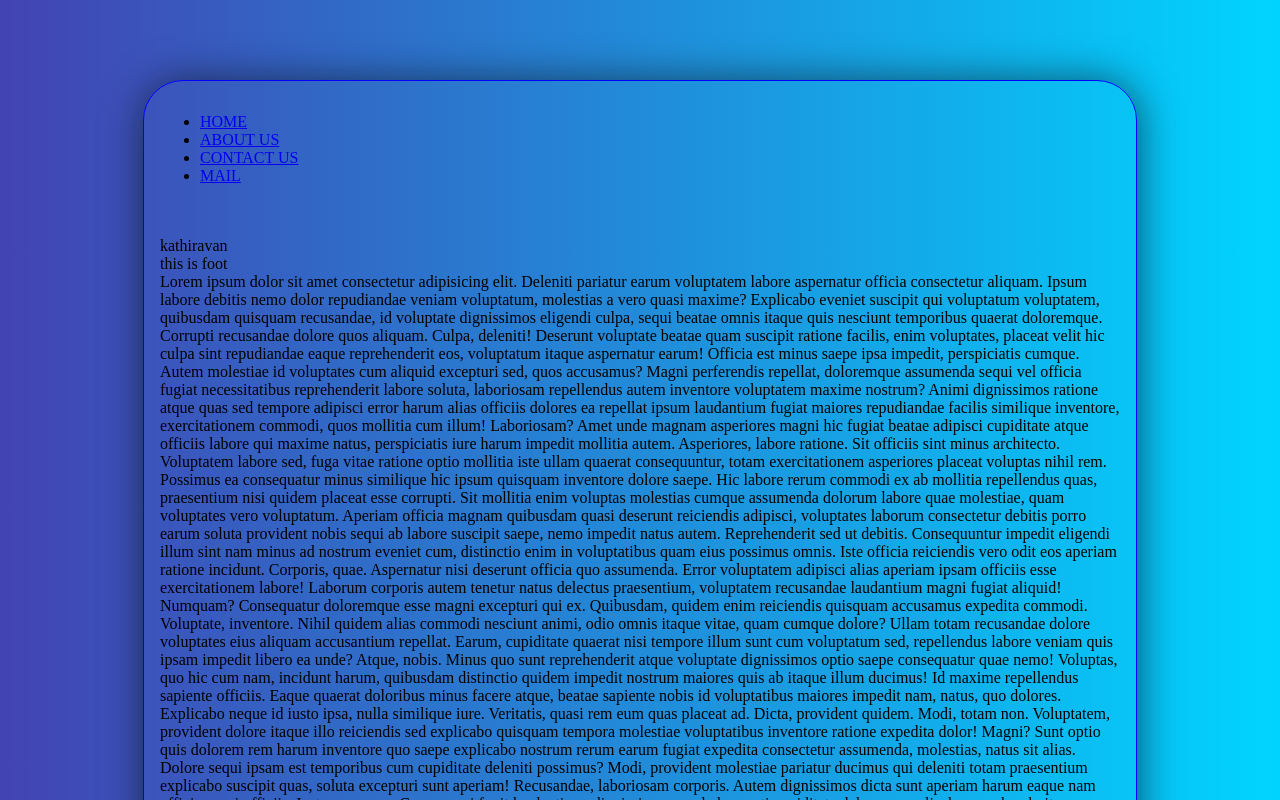
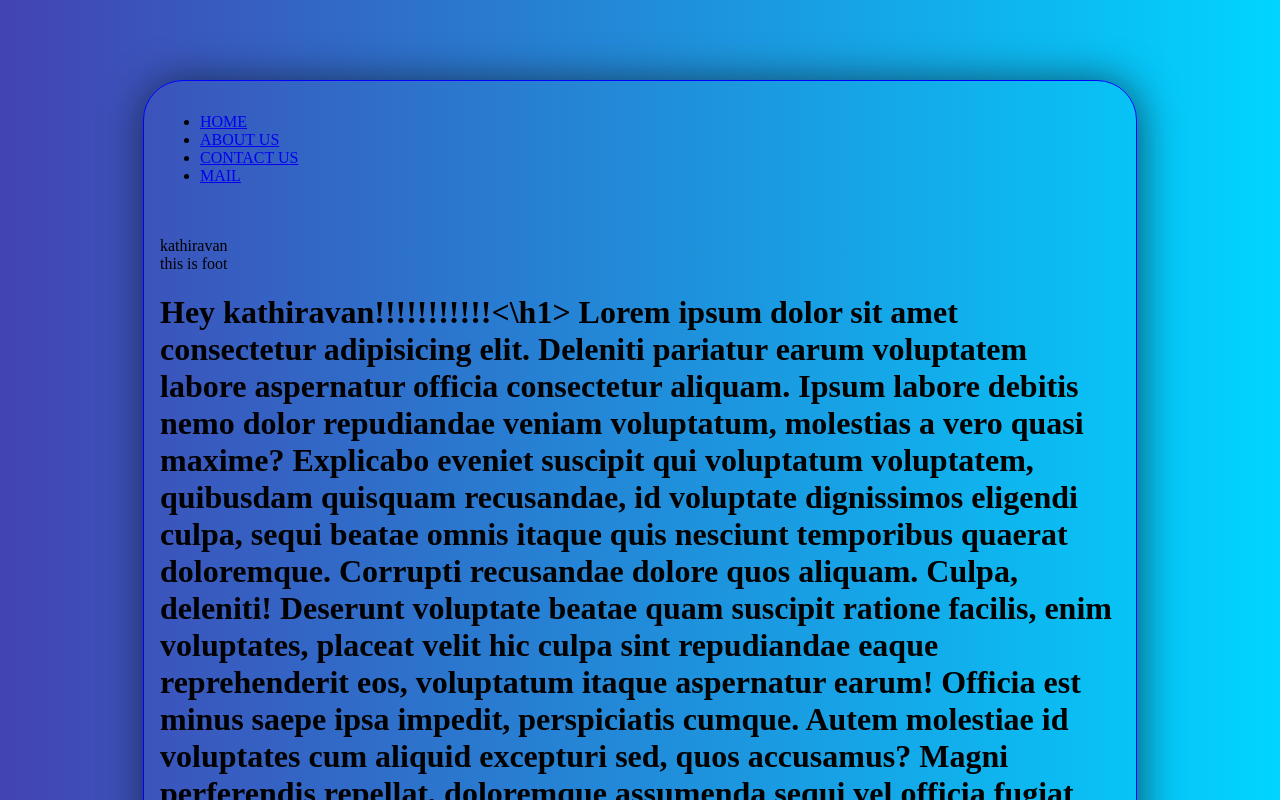
Before and after one commit to KATHIRAVAN-R/myprof, a plain HTML site: page index.html in a window 1280 px wide. Shown: the top 800 px of the page. Drawn offline with Linux system fonts and the light colour scheme.

Commit message:
Update index.html

```diff
--- a/index.html
+++ b/index.html
@@ -28,6 +28,7 @@
       this is foot
     </div>
     <div class="some">
+      <h1> Hey kathiravan!!!!!!!!!!!<\h1>
       Lorem ipsum dolor sit amet consectetur adipisicing elit. Deleniti pariatur earum voluptatem labore aspernatur officia consectetur aliquam. Ipsum labore debitis nemo dolor repudiandae veniam voluptatum, molestias a vero quasi maxime?
       Explicabo eveniet suscipit qui voluptatum voluptatem, quibusdam quisquam recusandae, id voluptate dignissimos eligendi culpa, sequi beatae omnis itaque quis nesciunt temporibus quaerat doloremque. Corrupti recusandae dolore quos aliquam. Culpa, deleniti!
       Deserunt voluptate beatae quam suscipit ratione facilis, enim voluptates, placeat velit hic culpa sint repudiandae eaque reprehenderit eos, voluptatum itaque aspernatur earum! Officia est minus saepe ipsa impedit, perspiciatis cumque.
```
